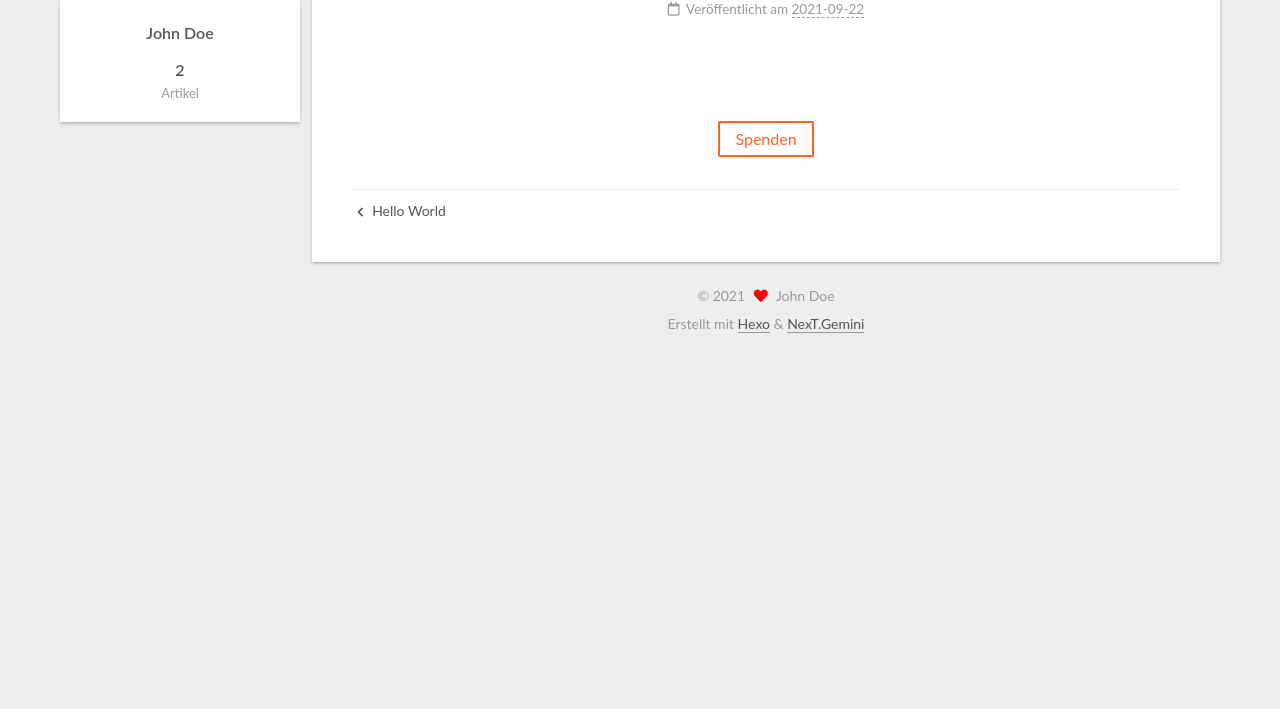
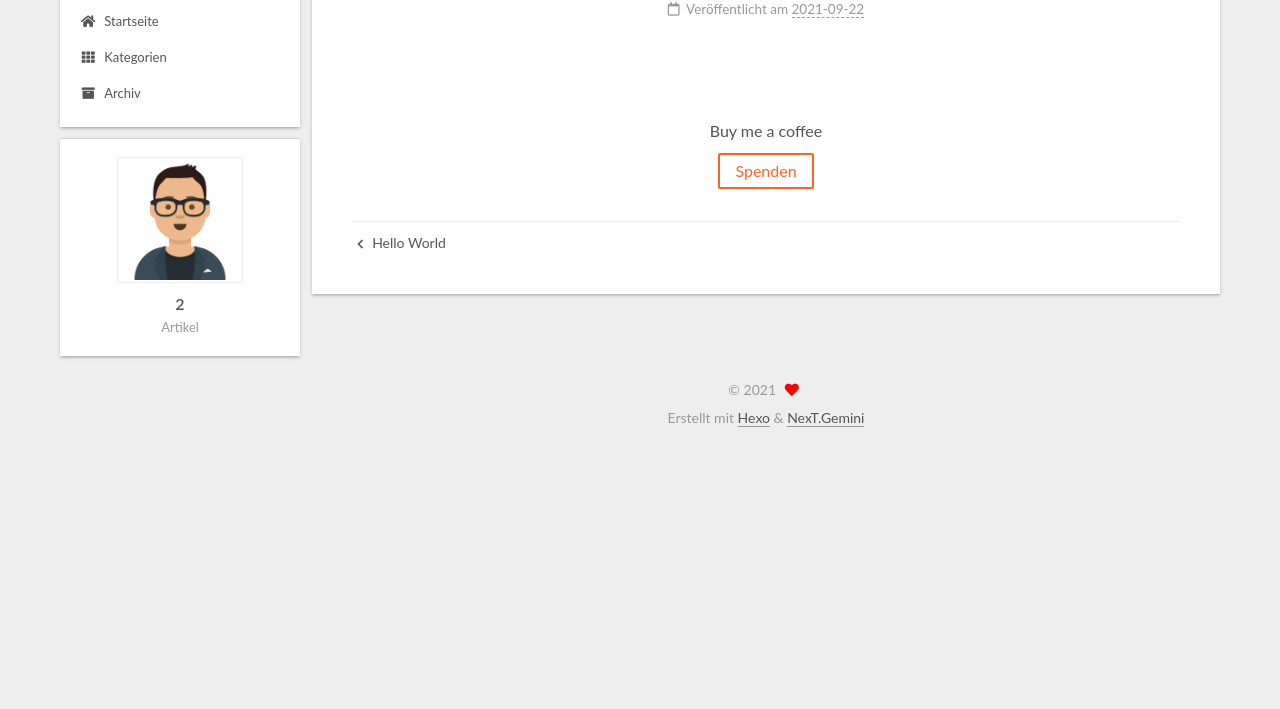
Before and after one commit to MrJiang2022/ordinaryfolk.github.io, a plain HTML site: page 2021/09/22/test-my-site/index.html in a window 1280 px wide. Shown: the part 91-800 px from the top of the page. Drawn offline with nearby package versions, Linux system fonts and the light colour scheme.

Commit message:
Site updated: 2021-09-23 16:12:49

```diff
--- a/2021/09/22/test-my-site/index.html
+++ b/2021/09/22/test-my-site/index.html
@@ -27,7 +27,6 @@
 <meta property="og:locale">
 <meta property="article:published_time" content="2021-09-22T08:42:54.000Z">
 <meta property="article:modified_time" content="2021-09-22T08:42:54.453Z">
-<meta property="article:author" content="John Doe">
 <meta name="twitter:card" content="summary">
 
 
@@ -57,6 +56,9 @@
       <div class="header-inner"><div class="site-brand-container">
   <div class="site-nav-toggle">
     <div class="toggle" aria-label="Navigationsleiste an/ausschalten" role="button">
+        <span class="toggle-line"></span>
+        <span class="toggle-line"></span>
+        <span class="toggle-line"></span>
     </div>
   </div>
 
@@ -77,6 +79,13 @@
 
 
 
+<nav class="site-nav">
+  <ul class="main-menu menu">
+        <li class="menu-item menu-item-home"><a href="/" rel="section"><i class="fa fa-home fa-fw"></i>Startseite</a></li>
+        <li class="menu-item menu-item-categories"><a href="/categories/" rel="section"><i class="fa fa-th fa-fw"></i>Kategorien</a></li>
+        <li class="menu-item menu-item-archives"><a href="/archives/" rel="section"><i class="fa fa-archive fa-fw"></i>Archiv</a></li>
+  </ul>
+</nav>
 
 
 
@@ -110,7 +119,9 @@
 
         <div class="site-overview-wrap sidebar-panel">
           <div class="site-author site-overview-item animated" itemprop="author" itemscope itemtype="http://schema.org/Person">
-  <p class="site-author-name" itemprop="name">John Doe</p>
+    <img class="site-author-image" itemprop="image" alt=""
+      src="/images/avatar.jpg">
+  <p class="site-author-name" itemprop="name"></p>
   <div class="site-description" itemprop="description"></div>
 </div>
 <div class="site-state-wrap site-overview-item animated">
@@ -160,8 +171,8 @@
     <link itemprop="mainEntityOfPage" href="http://example.com/2021/09/22/test-my-site/">
 
     <span hidden itemprop="author" itemscope itemtype="http://schema.org/Person">
-      <meta itemprop="image" content="/images/avatar.gif">
-      <meta itemprop="name" content="John Doe">
+      <meta itemprop="image" content="/images/avatar.jpg">
+      <meta itemprop="name" content="">
       <meta itemprop="description" content="">
     </span>
 
@@ -203,17 +214,17 @@
 
     <footer class="post-footer">
           <div class="reward-container">
-  <div></div>
+  <div>Buy me a coffee</div>
   <button>
     Spenden
   </button>
   <div class="post-reward">
       <div>
-        <img src="/images/wechatpay.png" alt="John Doe WeChat Bezahlung">
+        <img src="/images/wechatpay.png" alt=" WeChat Bezahlung">
         <span>WeChat Bezahlung</span>
       </div>
       <div>
-        <img src="/images/alipay.png" alt="John Doe Alipay">
+        <img src="/images/alipay.png" alt=" Alipay">
         <span>Alipay</span>
       </div>
 
@@ -254,7 +265,7 @@
   <span class="with-love">
     <i class="fa fa-heart"></i>
   </span>
-  <span class="author" itemprop="copyrightHolder">John Doe</span>
+  <span class="author" itemprop="copyrightHolder"></span>
 </div>
   <div class="powered-by">Erstellt mit  <a href="https://hexo.io/" rel="noopener" target="_blank">Hexo</a> & <a href="https://theme-next.js.org/" rel="noopener" target="_blank">NexT.Gemini</a>
   </div>
```
Also changed, not shown: 2021/09/22/hello-world/index.html (+19 -8 lines), archives/2021/09/index.html (+14 -3 lines), archives/2021/index.html (+14 -3 lines), archives/index.html (+14 -3 lines), index.html (+18 -7 lines), images/avatar.jpg (added).
